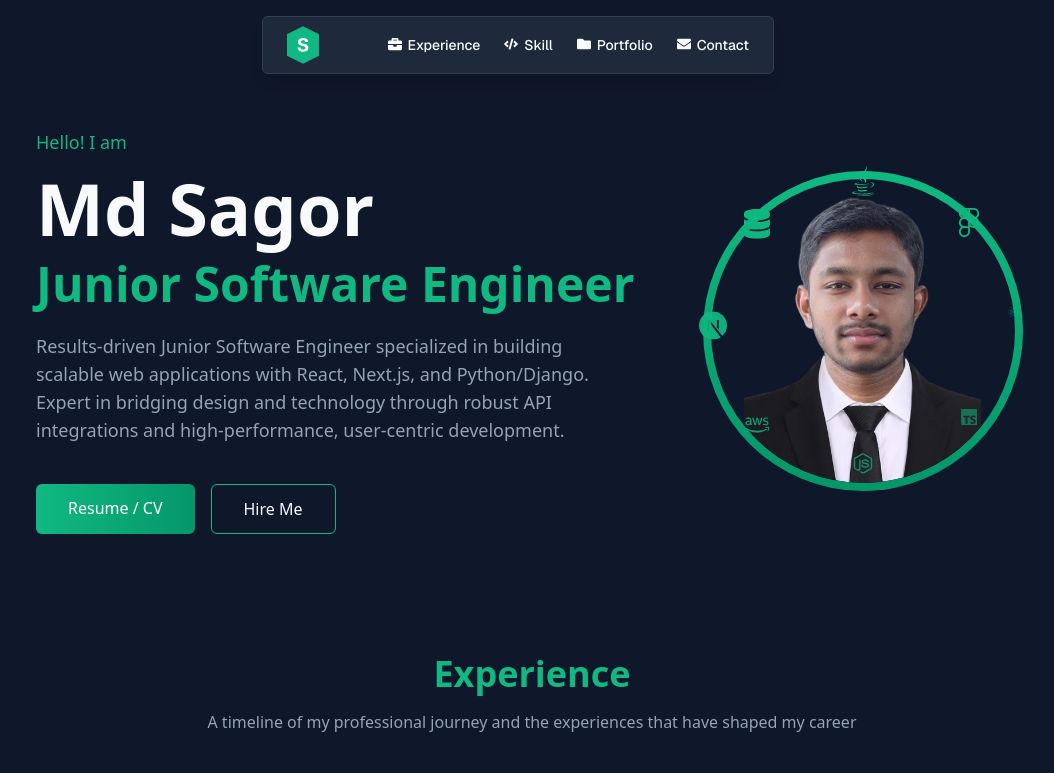
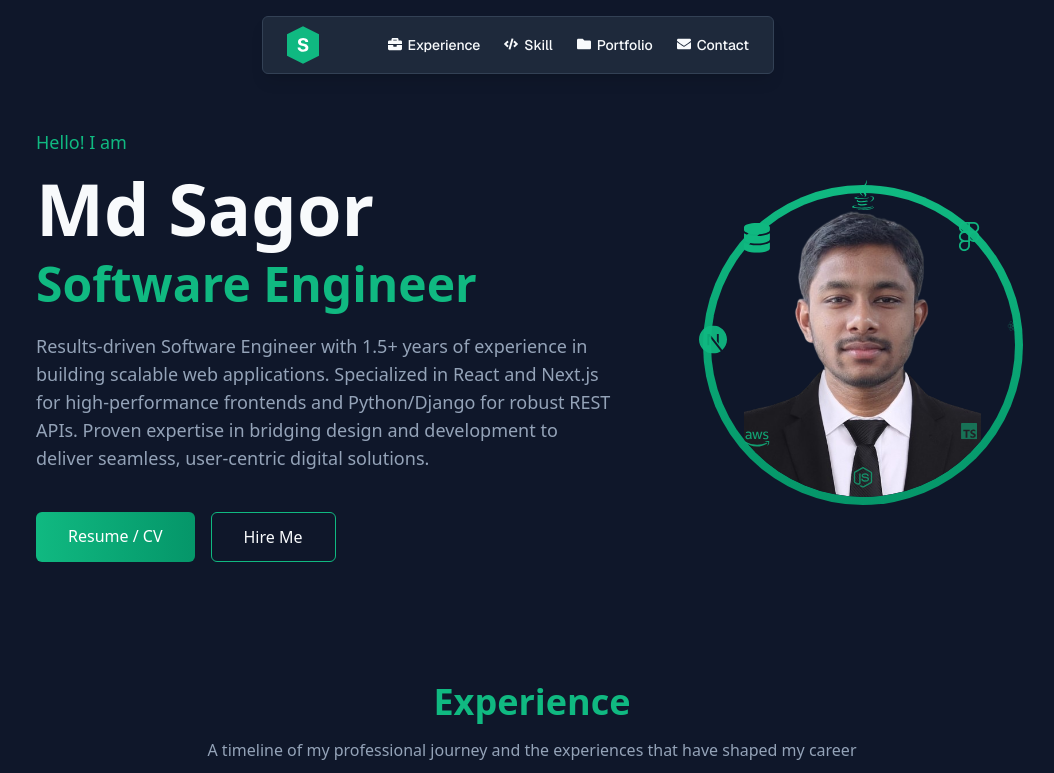
Before and after one commit to Sagor8204/My-Portfolio, a Next.js app: page / in a window 1280 px wide. Shown: the top 773 px of the page, without its empty margins (138-1192 px from the left). Built offline with nearby package versions, Linux system fonts and the light colour scheme.

Commit message:
update resume

```diff
--- a/src/app/layout.js
+++ b/src/app/layout.js
@@ -14,8 +14,8 @@ const geistMono = Geist_Mono({
 });
 
 export const metadata = {
-  title: "Md Sagor - Junior Software Engineer",
-  description: "Personal portfolio of Md Sagor, a Junior Software Engineer",
+  title: "Md Sagor - Software Engineer",
+  description: "Personal portfolio of Md Sagor, a Software Engineer",
   icons: {
     icon: "/images/logo.svg",
   },
--- a/src/app/resume/page.js
+++ b/src/app/resume/page.js
@@ -9,7 +9,7 @@ export default function Resume() {
         {/* PDF Preview */}
         <div className="w-full max-w-3xl h-[65vh]">
           <iframe
-            src="https://drive.google.com/file/d/1W2Px6UPBFt4acn29PXi4IvZ8_IZ8dv2k/preview"
+            src="https://drive.google.com/file/d/1BuDAlneDTDL1G5LgjfXQPIZKl2OnDYKO/preview"
             className="border-none"
             width="100%"
             height="100%"
@@ -32,3 +32,4 @@ export default function Resume() {
 }
 // https://drive.google.com/file/d/1qK_y0k3whP4TxRAoMAOZx4fhGD8bmjKW/view?usp=sharing
 // https://drive.google.com/file/d/1W2Px6UPBFt4acn29PXi4IvZ8_IZ8dv2k/view?usp=sharing
+// https://drive.google.com/file/d/1BuDAlneDTDL1G5LgjfXQPIZKl2OnDYKO/view?usp=sharing
```
Also changed, not shown: lib/data.js.
